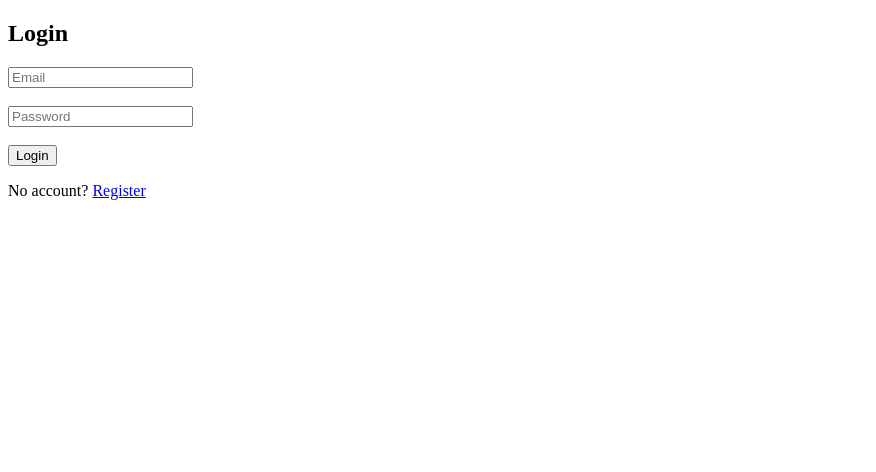
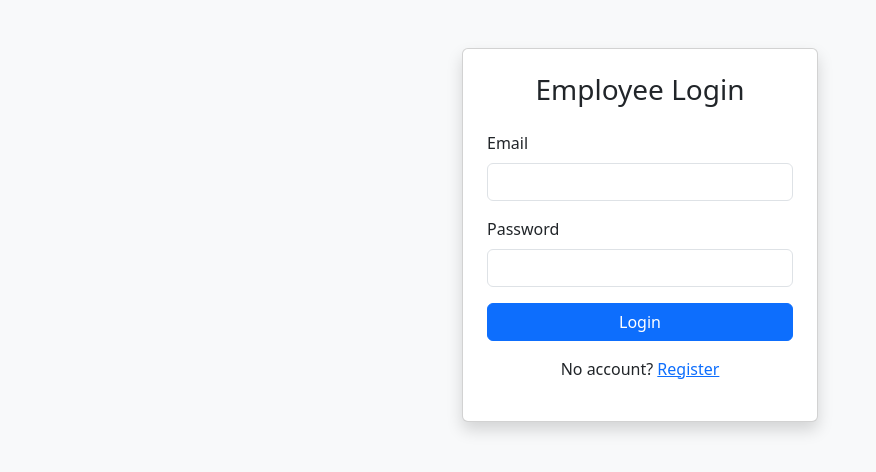
Before and after one commit to a4koshin/Employee-Leave-managment-sys, a PHP site: page /login.php in a window 1280 px wide. Shown: the top 472 px of the page, without its empty margins (0-876 px from the left). Run offline with PHP 8.4, Linux system fonts and the light colour scheme.

Commit message:
Login page is added

```diff
--- a/src/public/login.php
+++ b/src/public/login.php
@@ -1,7 +1,6 @@
 <?php
 require_once __DIR__ . "/../config/db.php";
 require_once __DIR__ . '/../helpers/auth.php';
-
 
 $error = "";
 
@@ -14,7 +13,7 @@ if ($_SERVER['REQUEST_METHOD'] === 'POST') {
     $user = $stmt->fetch(PDO::FETCH_ASSOC);
 
     if ($user && password_verify($password, $user['password'])) {
-        $_SESSION['users'] = [
+        $_SESSION['user'] = [
             'id' => $user['id'],
             'fullname' => $user['fullname'],
             'email' => $user['email'],
@@ -31,25 +30,62 @@ if ($_SERVER['REQUEST_METHOD'] === 'POST') {
 
 <!DOCTYPE html>
 <html>
+<head>
+    <meta charset="UTF-8">
+    <meta name="viewport" content="width=device-width, initial-scale=1">
 
-<head>
+    <!-- Bootstrap CSS -->
+    <link href="https://cdn.jsdelivr.net/npm/bootstrap@5.3.2/dist/css/bootstrap.min.css" rel="stylesheet">
+
     <title>Login</title>
 </head>
 
-<body>
-    <h2>Login</h2>
+<body class="bg-light">
 
-    <?php if ($error): ?>
-        <p style="color:red;"><?= htmlspecialchars($error) ?></p>
-    <?php endif; ?>
+<div class="container mt-5">
+    <div class="row justify-content-center items-center">
+        <div class="col-md-5 col-lg-4">
 
-    <form method="POST">
-        <input type="email" name="email" placeholder="Email" required><br><br>
-        <input type="password" name="password" placeholder="Password" required><br><br>
-        <button type="submit">Login</button>
-    </form>
+            <div class="card shadow">
+                <div class="card-body p-4">
 
-    <p>No account? <a href="/register.php">Register</a></p>
+                    <h3 class="text-center mb-4">Employee Login</h3>
+
+                    <?php if ($error): ?>
+                        <div class="alert alert-danger text-center">
+                            <?= htmlspecialchars($error) ?>
+                        </div>
+                    <?php endif; ?>
+
+                    <form method="POST">
+
+                        <div class="mb-3">
+                            <label class="form-label">Email</label>
+                            <input type="email" name="email" class="form-control" required>
+                        </div>
+
+                        <div class="mb-3">
+                            <label class="form-label">Password</label>
+                            <input type="password" name="password" class="form-control" required>
+                        </div>
+
+                        <button class="btn btn-primary w-100">Login</button>
+                    </form>
+
+                    <p class="text-center mt-3">
+                        No account?
+                        <a href="/register.php">Register</a>
+                    </p>
+
+                </div>
+            </div>
+
+        </div>
+    </div>
+</div>
+
+<!-- Bootstrap JS -->
+<script src="https://cdn.jsdelivr.net/npm/bootstrap@5.3.2/dist/js/bootstrap.bundle.min.js"></script>
+
 </body>
-
 </html>
```
